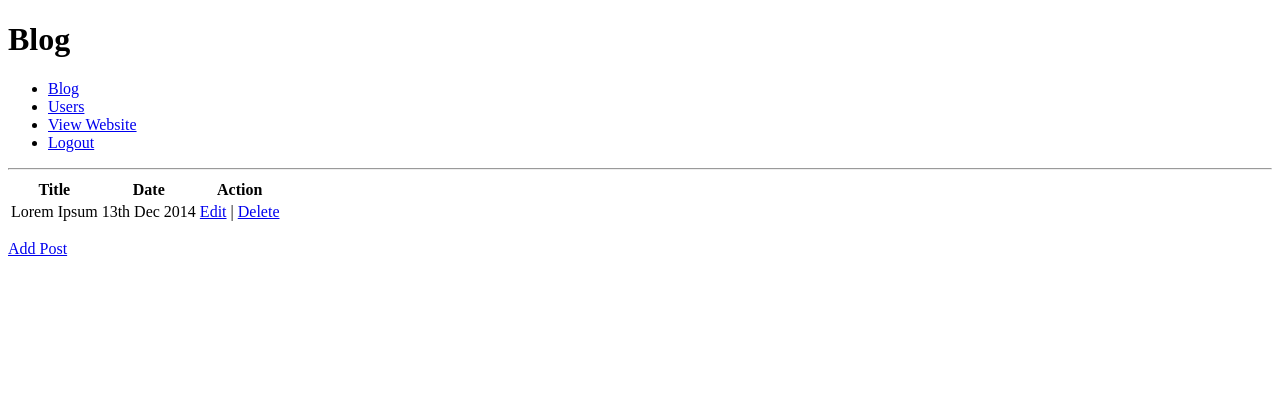
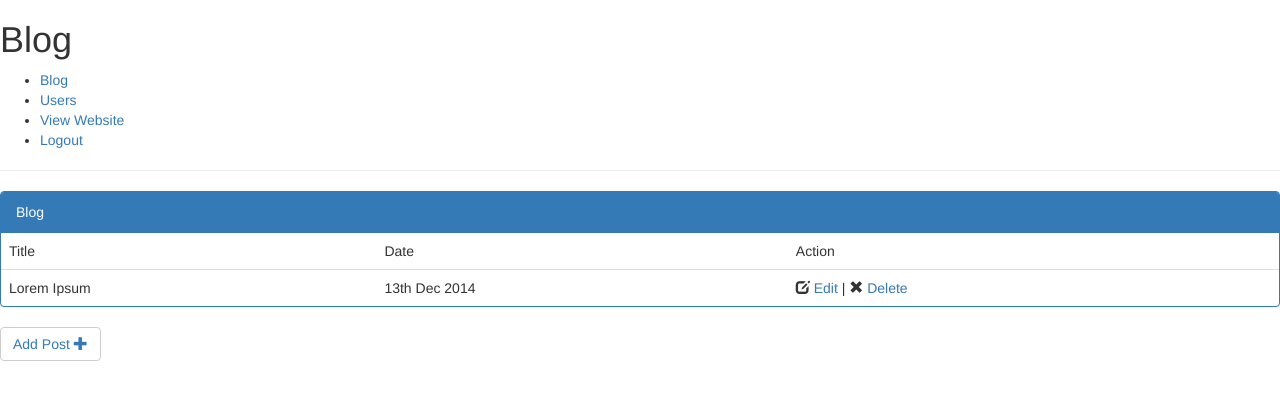
Before and after one commit to optodent/Team-Paris_PHP, a PHP site: page /admin/index.php in a window 1280 px wide. Shown: the top 400 px of the page. Run offline with PHP 8.4, Linux system fonts and the light colour scheme; a user stored in the database is signed in; data comes from the database, SQL or seed files in the repository.

Commit message:
modified index.php

```diff
--- a/admin/index.php
+++ b/admin/index.php
@@ -3,10 +3,12 @@
 require_once('../includes/config.php');
 
 //if not logged in redirect to login page
-if(!$user->checkIfLogged()){ header('Location: login.php'); }
+if (!$user->checkIfLogged()) {
+    header('Location: login.php');
+}
 
 //show message from add / edit page
-if(isset($_GET['delpost'])){
+if (isset($_GET['delpost'])) {
 
     $stmt = $dataBase->prepare('DELETE FROM db_posts WHERE post_id = :postID; DELETE FROM db_comments WHERE post_id = :postID');
     $stmt->execute(array(':postID' => $_GET['delpost']));
@@ -16,16 +18,22 @@ if(isset($_GET['delpost'])){
 }
 
 ?>
-<!doctype html>
+<!DOCTYPE html>
 <html lang="en">
 <head>
     <meta charset="utf-8">
+    <meta name="viewport" content="width=device-width, initial-scale=1.0">
     <title>Admin</title>
+
+    <!--CSS Style sheet	-->
+    <link rel="stylesheet" href="https://maxcdn.bootstrapcdn.com/bootstrap/3.3.1/css/bootstrap.min.css">
+    <link href='styles/bootstrap-responsive.css' rel='stylesheet'>
+    <link href='styles/index.css' type='text/css' rel="stylesheet">
+
+    <!--JavaScript-->
     <script language="JavaScript" type="text/javascript">
-  function delpost(id, title)
-  {
-	  if (confirm("Are you sure you want to delete '" + title + "'"))
-	  {
+        function delpost(id, title) {
+            if (confirm("Are you sure you want to delete '" + title + "'")) {
                 window.location.href = 'index.php?delpost=' + id;
             }
         }
@@ -34,35 +42,48 @@ if(isset($_GET['delpost'])){
 <body>
 
 <div id="wrapper">
+    <div class="content">
 
-	<?php include('menu.php');?>
+        <?php include('menu.php'); ?>
 
         <?php
         //show message from add / edit page
-	if(isset($_GET['action'])){
-		echo '<h3>Post '.$_GET['action'].'.</h3>';
+        if (isset($_GET['action'])) {
+            echo '<div class="alert alert-success" role="alert">
+				<p class="success">Success! Post ' . $_GET['action'] .
+                '.</p>
+			  </div>';
         }
         ?>
+        <div class="right">
+            <div class="panel panel-primary">
+                <div class="panel-heading">Blog</div>
+                <table data-toggle="table" data-url="data1.json" data-cache="false" data-height="299" class="table">
+                    <thead>
+                    <tr>
+                        <td class="titles">Title</td>
+                        <td class="titles">Date</td>
+                        <td class="titles">Action</td>
+                    </tr>
+                    </thead>
+                    <tbody>
 
-	<table>
-	<tr>
-		<th>Title</th>
-		<th>Date</th>
-		<th>Action</th>
-	</tr>
                     <?php
                     try {
 
                         $stmt = $dataBase->query('SELECT post_id, post_title, post_date FROM db_posts ORDER BY post_id DESC');
-			while($row = $stmt->fetch()){
+                        while ($row = $stmt->fetch()) {
 
                             echo '<tr>';
-				echo '<td>'.$row['post_title'].'</td>';
-				echo '<td>'.date('jS M Y', strtotime($row['post_date'])).'</td>';
+                            echo '<td class="desc">' . $row['post_title'] . '</td>';
+                            echo '<td class="desc">' . date('jS M Y', strtotime($row['post_date'])) . '</td>';
                             ?>
 
-				<td>
-					<a href="editpost.php?id=<?php echo $row['post_id'];?>">Edit</a> |
+                            <td class="desc">
+                                <span class="glyphicon glyphicon-edit"></span>
+                                <a href="editpost.php?id=<?php echo $row['post_id'];?>">Edit</a>
+                                <span> | </span>
+                                <span class="glyphicon glyphicon-remove"></span>
                                 <a href="javascript:delpost('<?php echo $row['post_id'];?>','<?php echo $row['post_title'];?>')">Delete</a>
                             </td>
 
@@ -71,14 +92,22 @@ if(isset($_GET['delpost'])){
 
                         }
 
-		} catch(PDOException $e) {
+                    } catch (PDOException $e) {
                         echo $e->getMessage();
                     }
                     ?>
+
+                    </tbody>
                 </table>
+            </div>
 
-	<p><a href='addpost.php'>Add Post</a></p>
+            <button type="button" class="btn btn-default">
+                <a href='addpost.php' class="none">Add Post <span class="glyphicon glyphicon-plus"></span></a>
+            </button>
 
+        </div>
+    </div>
+</div>
 </div>
 
 </body>
```
Lines whose indentation alone changed are shown as unchanged.
